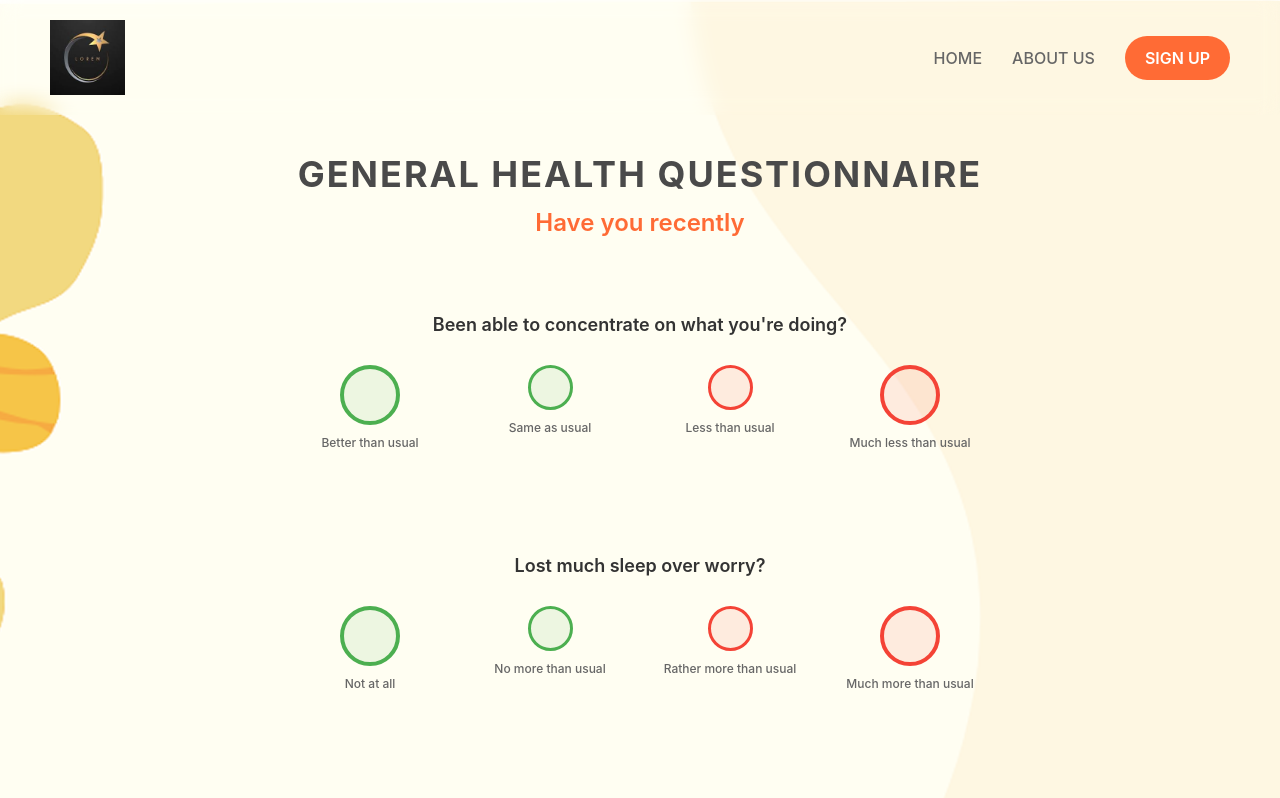
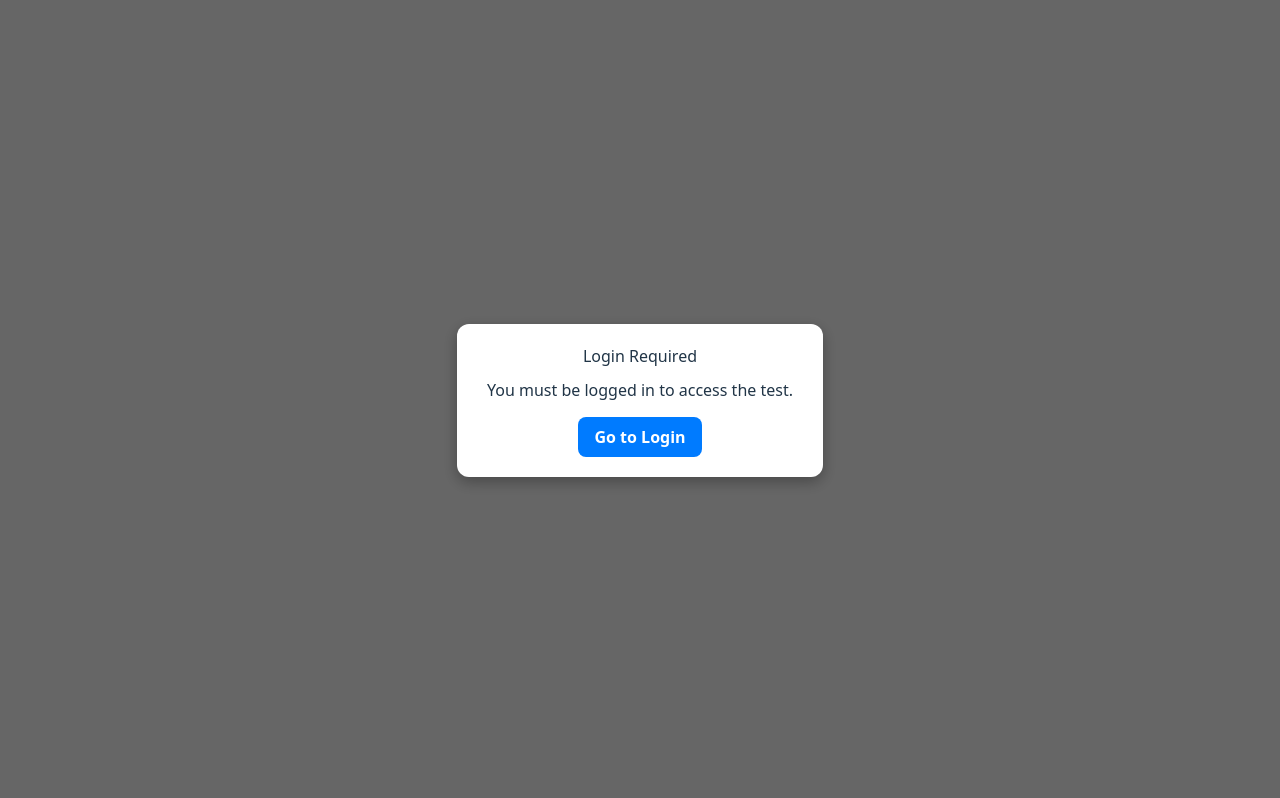
Before and after one commit to dev-patel-1810/MannMitra, a React (Vite) app: page /ghq12-test in a window 1280 px wide. Shown: the top 798 px of the page. Built offline with nearby package versions, Linux system fonts and the light colour scheme.

Commit message:
logout functionality,route protection, test routing done

```diff
--- a/package.json
+++ b/package.json
@@ -30,7 +30,7 @@
     "react-dom": "^19.1.1",
     "react-i18next": "^15.7.3",
     "react-icons": "^5.5.0",
-    "react-router-dom": "^7.8.2"
+    "react-router-dom": "^7.9.1"
   },
   "devDependencies": {
     "@eslint/js": "^9.33.0",
--- a/src/App.jsx
+++ b/src/App.jsx
@@ -9,6 +9,7 @@ import Login from './pages/Authentication/Login'
 import Dash_Student from './pages/Dashboard/Dash_Student';
 import Dash_Counsellor from './pages/Dashboard/Dash_Counsellor';
 import Dash_Institute from './pages/Dashboard/Dash_Institute';
+import ProtectedRoute from "./components/ProtectedRoute/ProtectedRoute";
 import './index.css';
 import './App.css';
 
@@ -20,11 +21,41 @@ function App() {
         <Route path="/user-signup" element={<UserSignUp />} />
         <Route path="/counsellor-signup" element={<CounsellorSignUp />} />
         <Route path="/college-signup" element={<CollegeSignUp />} />
-        <Route path="/ghq12-test" element={<GHQ12 />} />
+        <Route
+          path="/ghq12-test"
+          element={
+            <ProtectedRoute>
+              <GHQ12 />
+            </ProtectedRoute>
+          }
+        />
+        <Route
+          path="/dashboard/student"
+          element={
+            <ProtectedRoute>
+              <Dash_Student />
+            </ProtectedRoute>
+          }
+        />
+        <Route
+          path="/dashboard/counsellor"
+          element={
+            <ProtectedRoute>
+              <Dash_Counsellor />
+            </ProtectedRoute>
+          }
+        />
+
+        <Route
+          path="/dashboard/institute"
+          element={
+            <ProtectedRoute>
+              <Dash_Institute />
+            </ProtectedRoute>
+          }
+        />
+
         <Route path="/login" element={<Login />} />
-        <Route path="/dashboard/student" element={<Dash_Student />} />
-        <Route path="/dashboard/counsellor" element={<Dash_Counsellor />} />
-        <Route path="/dashboard/institute" element={<Dash_Institute />} />
       </Routes>
     </Router>
   );
--- a/src/components/ModuleCard/ModuleCard.jsx
+++ b/src/components/ModuleCard/ModuleCard.jsx
@@ -1,12 +1,13 @@
+// ModuleCard.jsx
 import React from "react";
 import "./ModuleCard.css";
 
-
-const ModuleCard = ({ title, className }) => {
+const ModuleCard = ({ title, className, onClick }) => {
   return (
-    <div className={`module-card ${className || ""}`}>
+    <div className={`module-card ${className}`} onClick={onClick}>
       <h3>{title}</h3>
     </div>
   );
 };
+
 export default ModuleCard;
--- /dev/null
+++ b/src/components/ProtectedRoute/ProtectedRoute.css
@@ -0,0 +1,36 @@
+.popup-overlay {
+    position: fixed;
+    top: 0;
+    left: 0;
+    width: 100%;
+    height: 100%;
+    background: rgba(0,0,0,0.6);
+    display: flex;
+    align-items: center;
+    justify-content: center;
+    z-index: 9999;
+  }
+
+  .popup {
+    background: #fff;
+    padding: 20px 30px;
+    border-radius: 12px;
+    text-align: center;
+    max-width: 400px;
+    box-shadow: 0px 5px 15px rgba(0,0,0,0.3);
+  }
+
+  .popup h2 {
+    margin-bottom: 10px;
+  }
+
+  .popup button {
+    margin-top: 15px;
+    padding: 8px 16px;
+    background: #007bff;
+    border: none;
+    color: white;
+    font-weight: bold;
+    border-radius: 8px;
+    cursor: pointer;
+  }
--- /dev/null
+++ b/src/components/ProtectedRoute/ProtectedRoute.jsx
@@ -0,0 +1,37 @@
+// components/ProtectedRoute.jsx
+import React, { useState, useEffect } from "react";
+import { Navigate } from "react-router-dom";
+import "./ProtectedRoute.css";
+
+const ProtectedRoute = ({ children }) => {
+  const [showPopup, setShowPopup] = useState(false);
+  const user = localStorage.getItem("user");
+
+  useEffect(() => {
+    if (!user) {
+      setShowPopup(true);
+    }
+  }, [user]);
+
+  if (!user) {
+    return (
+      <>
+        {showPopup && (
+          <div className="popup-overlay">
+            <div className="popup">
+              <h2>Login Required</h2>
+              <p>You must be logged in to access the test.</p>
+              <button onClick={() => (window.location.href = "/login")}>
+                Go to Login
+              </button>
+            </div>
+          </div>
+        )}
+      </>
+    );
+  }
+
+  return children;
+};
+
+export default ProtectedRoute;
--- a/src/components/Sidebar/Sidebar.jsx
+++ b/src/components/Sidebar/Sidebar.jsx
@@ -1,7 +1,17 @@
 import React from "react";
+import { useNavigate } from "react-router-dom";
 import "./Sidebar.css";
 
 const Sidebar = ({ isOpen }) => {
+  const navigate = useNavigate();
+
+  const handleLogout = () => {
+    if (window.confirm("Are you sure you want to log out?")) {
+      localStorage.removeItem("user");
+      navigate("/");
+    }
+  };
+
   return (
     <aside className={`sidebar ${isOpen ? "open" : "closed"}`}>
       <ul>
@@ -10,7 +20,9 @@ const Sidebar = ({ isOpen }) => {
         <li className="sidebar-item">Peer Group</li>
         <li className="sidebar-item">Analytics</li>
         <li className="sidebar-item">Resource Hub</li>
-        <li className="sidebar-item">Logout</li>
+        <li className="sidebar-item" onClick={handleLogout} style={{ cursor: "pointer", color: "red" }}>
+          Logout
+        </li>
       </ul>
     </aside>
   );
--- a/src/pages/Dashboard/Dash_Student.jsx
+++ b/src/pages/Dashboard/Dash_Student.jsx
@@ -9,22 +9,21 @@ import ExploreSection from "../../components/ExploreSection/ExploreSection";
 import ResourceHub from "../../components/ResourceHub/ResourceHub";
 import Schedule from "../../components/Schedule/Schedule";
 import WellnessTasks from "../../components/WellnessTasks/WellnessTasks";
+import { useNavigate } from "react-router-dom";
 
 import "./Dash_Student.css";
 
 const Dash_Student = () => {
   const [sidebarOpen, setSidebarOpen] = useState(true);
+  const navigate = useNavigate();
 
   return (
     <div className={`dashboard ${sidebarOpen ? "sidebar-open" : "sidebar-closed"}`}>
-      {/* Top Navbar with Hamburger */}
       <Navbar toggleSidebar={() => setSidebarOpen(!sidebarOpen)} />
 
       <div className="dashboard-body">
-        {/* Sidebar */}
         <Sidebar isOpen={sidebarOpen} />
 
-        {/* Main Content */}
         <main className="dashboard-main">
           <section className="top-section">
             <MoodCard />
@@ -37,15 +36,19 @@ const Dash_Student = () => {
             <ModuleCard title="Peer Group" className="module-peer" />
             <ModuleCard title="Your Counselor" className="module-counselor" />
             <ModuleCard title="Analytics" className="module-analytics" />
-            <ModuleCard title="Task Test" className="module-test" />
 
+            {/* Navigate to GHQ12 test page */}
+            <ModuleCard
+              title="Take Test"
+              className="module-test"
+              onClick={() => navigate("/ghq12-test")}
+            />
           </section>
 
           <ExploreSection />
           <ResourceHub />
         </main>
 
-        {/* Right Sidebar (Schedule & Wellness Tasks) */}
         <aside className="dashboard-right">
           <Schedule />
           <WellnessTasks />
--- a/src/pages/GHQ12/GHQ12.css
+++ b/src/pages/GHQ12/GHQ12.css
@@ -88,22 +88,6 @@
 .nav-item:hover {
   color: #333;
 }
-
-.sign-up-btn {
-  background: #FF6B35;
-  color: white;
-  border: none;
-  padding: 10px 20px;
-  border-radius: 25px;
-  cursor: pointer;
-  font-weight: 600;
-  transition: background 0.3s;
-}
-
-.sign-up-btn:hover {
-  background: #e55a2b;
-}
-
 /* Main Content */
 .main-content {
   flex: 1;
--- a/src/pages/GHQ12/GHQ12.jsx
+++ b/src/pages/GHQ12/GHQ12.jsx
@@ -1,10 +1,12 @@
 import React, { useState } from 'react';
 import logo from '../../assets/logo.jpg';
+import { useNavigate } from "react-router-dom";
 import './GHQ12.css';
 
 const GHQ12 = () => {
   const [answers, setAnswers] = useState({});
   const [showResults, setShowResults] = useState(false);
+  const navigate = useNavigate();
 
   const questions = [
     {
@@ -111,11 +113,17 @@ const GHQ12 = () => {
         <div className="content">
           <div className="header">
           <img src={logo} alt="MannMitra Logo" className="header-logo" />
-            <div className="nav">
-              <span className="nav-item">HOME</span>
-              <span className="nav-item">ABOUT US</span>
-              <button className="sign-up-btn">SIGN UP</button>
-            </div>
+          <div className="nav">
+            <span
+              className="nav-item"
+              onClick={() => navigate("/dashboard/student")}
+              style={{ cursor: "pointer" }}
+            >
+              DASHBOARD
+            </span>
+            <span className="nav-item">ABOUT US</span>
+          </div>
+
           </div>
 
           <div className="main-content">
@@ -150,11 +158,17 @@ const GHQ12 = () => {
         <div className="content">
           <header className="header">
             <img src={logo} alt="MannMitra Logo" className="header-logo" />
-            <nav className="nav">
-              <span className="nav-item">HOME</span>
+            <div className="nav">
+              <span
+                className="nav-item"
+                onClick={() => navigate("/dashboard/student")}
+                style={{ cursor: "pointer" }}
+              >
+                DASHBOARD
+              </span>
               <span className="nav-item">ABOUT US</span>
-              <button className="sign-up-btn">SIGN UP</button>
-            </nav>
+            </div>
+
           </header>
           <div className="main-content">
             <h1 className="title">GENERAL HEALTH QUESTIONNAIRE</h1>
```
Also changed, not shown: 1 other file (tests, documents, lock files or other folders).
